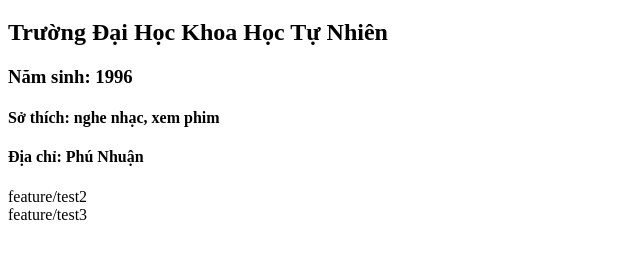
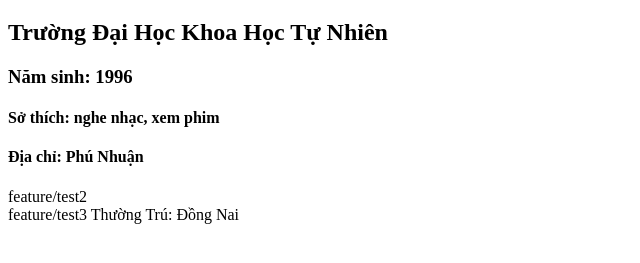
Before and after one commit to silently309/demoGIT, a plain HTML site: page index.html in a window 1280 px wide. Shown: the part 61-324 px from the top of the page, without its empty margins (0-640 px from the left). Drawn offline with Linux system fonts and the light colour scheme.

Commit message:
Thuong Tru

```diff
--- a/index.html
+++ b/index.html
@@ -16,6 +16,7 @@
 	</div>
 	<div>
 		feature/test3
+		Thường Trú: Đồng Nai
 	</div>
 </body>
 </html>
```
